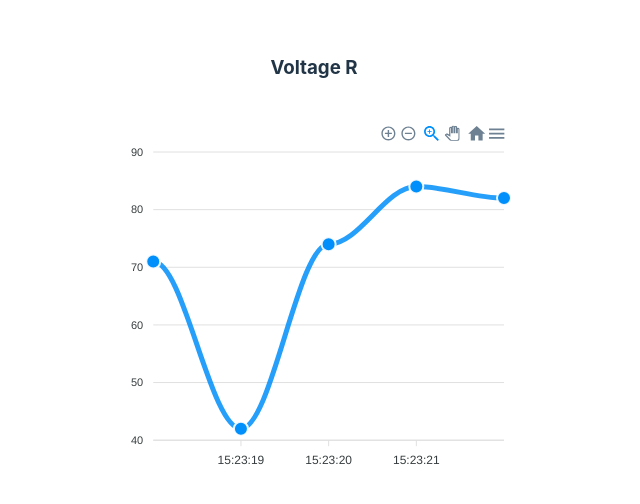
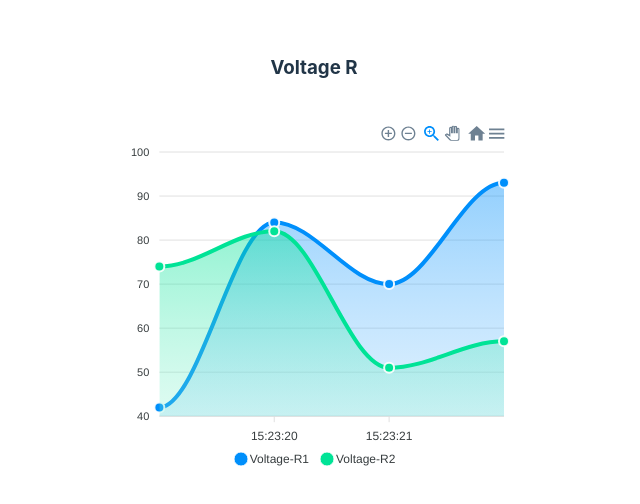
Before and after one commit to RvcePrajwalKMca/apexcharts_react, a React (Vite) app: page / in a window 1280 px wide. Shown: the part 138-642 px from the top of the page, without its empty margins (326-966 px from the left). Built offline with nearby package versions, Linux system fonts and the light colour scheme.

Commit message:
live chart completed

```diff
--- a/src/Livechart.jsx
+++ b/src/Livechart.jsx
@@ -1,46 +1,64 @@
 import React, { useState, useEffect } from "react";
 import "./Livechart.css";
 import ReactApexChart from "react-apexcharts";
-import { useQueueState } from "rooks";
 // import moment from "moment";
 // import mqtt from "mqtt";
 
 function Livechart() {
-  function get_y_axis(y_val) {
-    const y = y_val;
-    if (y_axis.length < 6) {
-      sety_axis([...y_axis, y]);
+  function get_y1_axis(y_val) {
+    if (y1_axis.length < 6) {
+      sety1_axis([...y1_axis, y_val]);
+    } else {
+      sety1_axis([...y1_axis.slice(1), y_val]);
     }
-    if (y_axis.length > 5) {
-      sety_axis([...y_axis.slice(1), y]);
+  }
+  function get_y2_axis(y_val) {
+    if (y2_axis.length < 6) {
+      sety2_axis([...y2_axis, y_val]);
+    } else {
+      sety2_axis([...y2_axis.slice(1), y_val]);
     }
   }
 
   function get_x_axis(x_val) {
-    let x = x_val;
     if (x_axis.length < 6) {
-      setx_axis([...x_axis, x]);
-    }
-    if (x_axis.length > 5) {
-      setx_axis([...x_axis.slice(1), x]);
+      setx_axis([...x_axis, x_val]);
+    } else {
+      setx_axis([...x_axis.slice(1), x_val]);
     }
   }
   // var cnt = 0;
-  const [x_axis, setx_axis] = useState([new Date().toISOString()]);
-  const [y_axis, sety_axis] = useState([
-    Math.floor(Math.random() * 101).toFixed(2),
-  ]);
+  const [x_axis, setx_axis] = useState([]);
+  const [y1_axis, sety1_axis] = useState([]);
+  const [y2_axis, sety2_axis] = useState([]);
   const [Volt_R, setVolt_R] = useState({
     series: [
       {
-        name: "Voltage-R",
-        data: y_axis,
+        name: "Voltage-R1",
+        data: y1_axis,
+      },
+      {
+        name: "Voltage-R2",
+        data: y2_axis,
       },
     ],
     options: {
       chart: {
         height: 350,
         type: "area",
+        // animations: {
+        //   enabled: true,
+        //   easing: "easeinout",
+        //   speed: 800,
+        //   animateGradually: {
+        //     enabled: true,
+        //     delay: 150,
+        //   },
+        //   dynamicAnimation: {
+        //     enabled: true,
+        //     speed: 350,
+        //   },
+        // },
       },
       // noData: {
       //   text: "Loading...",
@@ -55,7 +73,7 @@ function Livechart() {
       //   },
       // },
       markers: {
-        size: 2,
+        size: 5,
         hover: {
           size: undefined,
           sizeOffset: 3,
@@ -83,17 +101,30 @@ function Livechart() {
     return {
       series: [
         {
-          name: "Voltage-R",
-          data: y_axis,
+          name: "Voltage-R1",
+          data: y1_axis,
+        },
+        {
+          name: "Voltage-R2",
+          data: y2_axis,
         },
       ],
       options: {
         chart: {
           height: 350,
           type: "area",
+          animations: {
+            enabled: false,
+            // easing: "easeinout",
+            // speed: 800,
+            // dynamicAnimation: {
+            //   enabled: false,
+            //   speed: 350,
+            // },
+          },
         },
         markers: {
-          size: 7,
+          size: 5,
           hover: {
             size: undefined,
             sizeOffset: 3,
@@ -120,12 +151,13 @@ function Livechart() {
 
   useEffect(() => {
     const interval = setInterval(() => {
+      get_x_axis(new Date().toISOString());
+      get_y1_axis(Math.floor(Math.random() * 101).toFixed(2));
+      get_y2_axis(Math.floor(Math.random() * 101).toFixed(2));
       setVolt_R((x) => getData1());
-      get_x_axis(new Date().toISOString());
-      get_y_axis(Math.floor(Math.random() * 101).toFixed(2));
     }, 1000);
     return () => clearInterval(interval);
-  });
+  }, [Volt_R]);
 
   return (
     <div className="livechart">
@@ -134,7 +166,7 @@ function Livechart() {
       <ReactApexChart
         options={Volt_R.options}
         series={Volt_R.series}
-        type="line"
+        type="area"
         height={350}
         width={400}
       />
```
